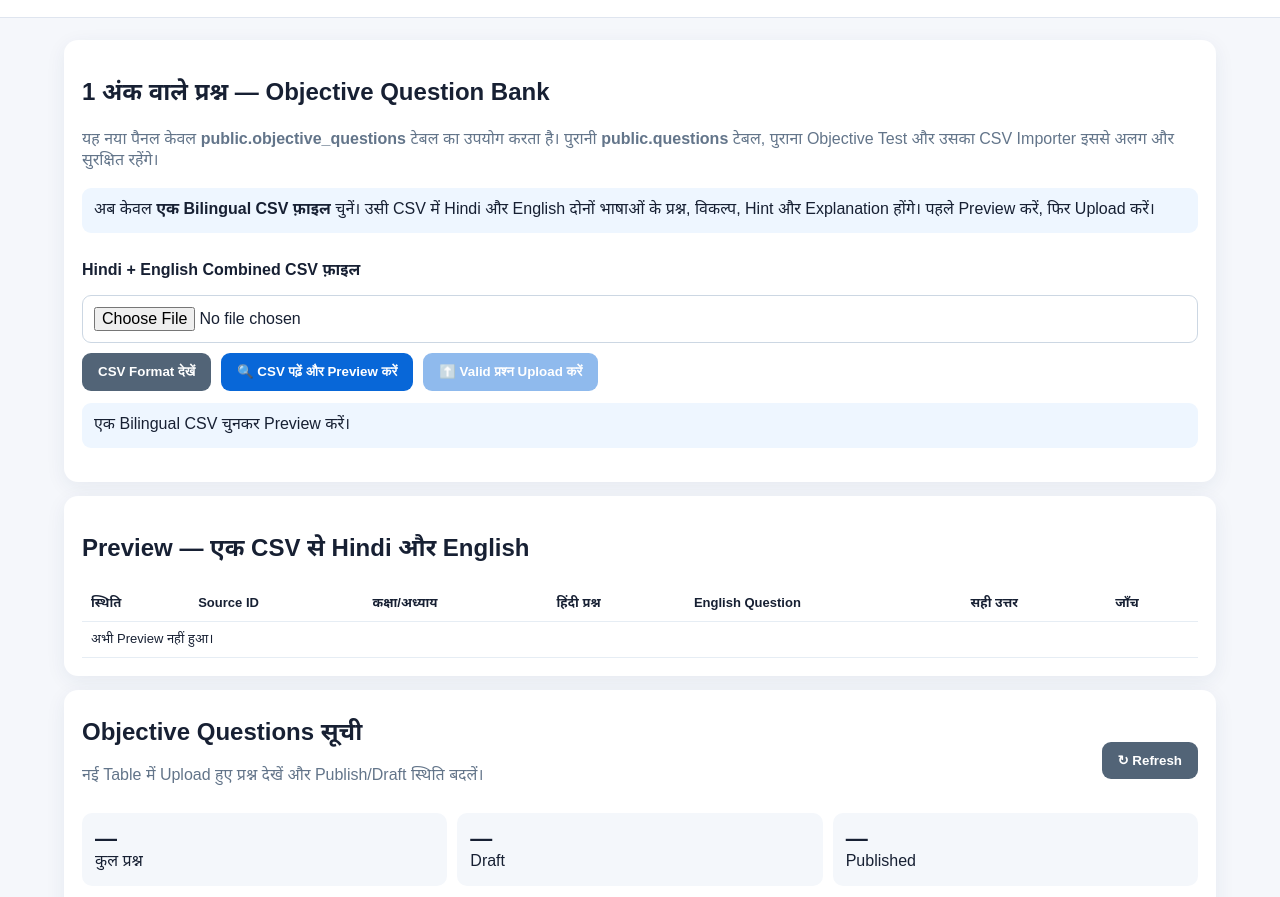
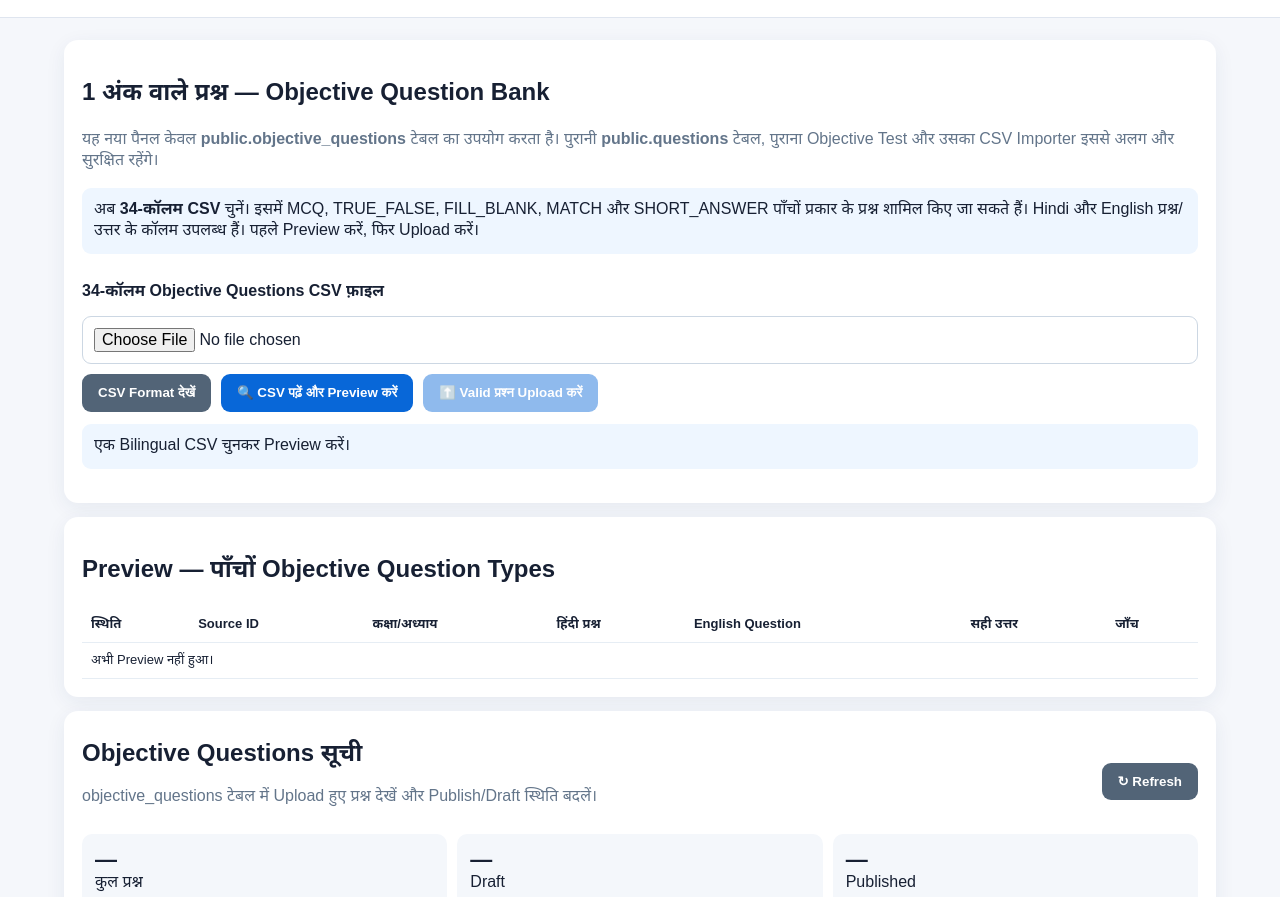
Before and after one commit to rajeshsahu31-cyber/Ganit-Setu-Admin, a plain HTML site: page objective-questions.html in a window 1280 px wide. Shown: the part 46-943 px from the top of the page. Drawn offline with nearby package versions, Linux system fonts and the light colour scheme.

Commit message:
Add files via upload

```diff
--- a/objective-questions.html
+++ b/objective-questions.html
@@ -22,9 +22,9 @@
 <section class="oq-panel">
  <h1>1 अंक वाले प्रश्न — Objective Question Bank</h1>
  <p class="oq-muted">यह नया पैनल केवल <b>public.objective_questions</b> टेबल का उपयोग करता है। पुरानी <b>public.questions</b> टेबल, पुराना Objective Test और उसका CSV Importer इससे अलग और सुरक्षित रहेंगे।</p>
- <div class="oq-notice">अब केवल <b>एक Bilingual CSV फ़ाइल</b> चुनें। उसी CSV में Hindi और English दोनों भाषाओं के प्रश्न, विकल्प, Hint और Explanation होंगे। पहले Preview करें, फिर Upload करें।</div>
+ <div class="oq-notice">अब <b>34-कॉलम CSV</b> चुनें। इसमें MCQ, TRUE_FALSE, FILL_BLANK, MATCH और SHORT_ANSWER पाँचों प्रकार के प्रश्न शामिल किए जा सकते हैं। Hindi और English प्रश्न/उत्तर के कॉलम उपलब्ध हैं। पहले Preview करें, फिर Upload करें।</div>
  <div class="oq-grid">
-  <div class="oq-field"><label for="oqBilingualFile">Hindi + English Combined CSV फ़ाइल</label><input id="oqBilingualFile" type="file" accept=".csv,text/csv"></div>
+  <div class="oq-field"><label for="oqBilingualFile">34-कॉलम Objective Questions CSV फ़ाइल</label><input id="oqBilingualFile" type="file" accept=".csv,text/csv"></div>
  </div>
  <div class="oq-actions">
   <button class="oq-btn secondary" id="oqTemplate" type="button">CSV Format देखें</button>
@@ -36,13 +36,13 @@
 </section>
 
 <section class="oq-panel">
- <h2>Preview — एक CSV से Hindi और English</h2>
+ <h2>Preview — पाँचों Objective Question Types</h2>
  <div class="oq-tablewrap"><table class="oq-table"><thead><tr><th>स्थिति</th><th>Source ID</th><th>कक्षा/अध्याय</th><th>हिंदी प्रश्न</th><th>English Question</th><th>सही उत्तर</th><th>जाँच</th></tr></thead><tbody id="oqPreviewRows"><tr><td colspan="7">अभी Preview नहीं हुआ।</td></tr></tbody></table></div>
 </section>
 
 <section class="oq-panel">
  <div class="oq-actions" style="justify-content:space-between;align-items:center">
-  <div><h2 style="margin:0">Objective Questions सूची</h2><p class="oq-muted">नई Table में Upload हुए प्रश्न देखें और Publish/Draft स्थिति बदलें।</p></div>
+  <div><h2 style="margin:0">Objective Questions सूची</h2><p class="oq-muted">objective_questions टेबल में Upload हुए प्रश्न देखें और Publish/Draft स्थिति बदलें।</p></div>
   <button class="oq-btn secondary" id="oqRefresh" type="button">↻ Refresh</button>
  </div>
  <div class="oq-stats">
```
